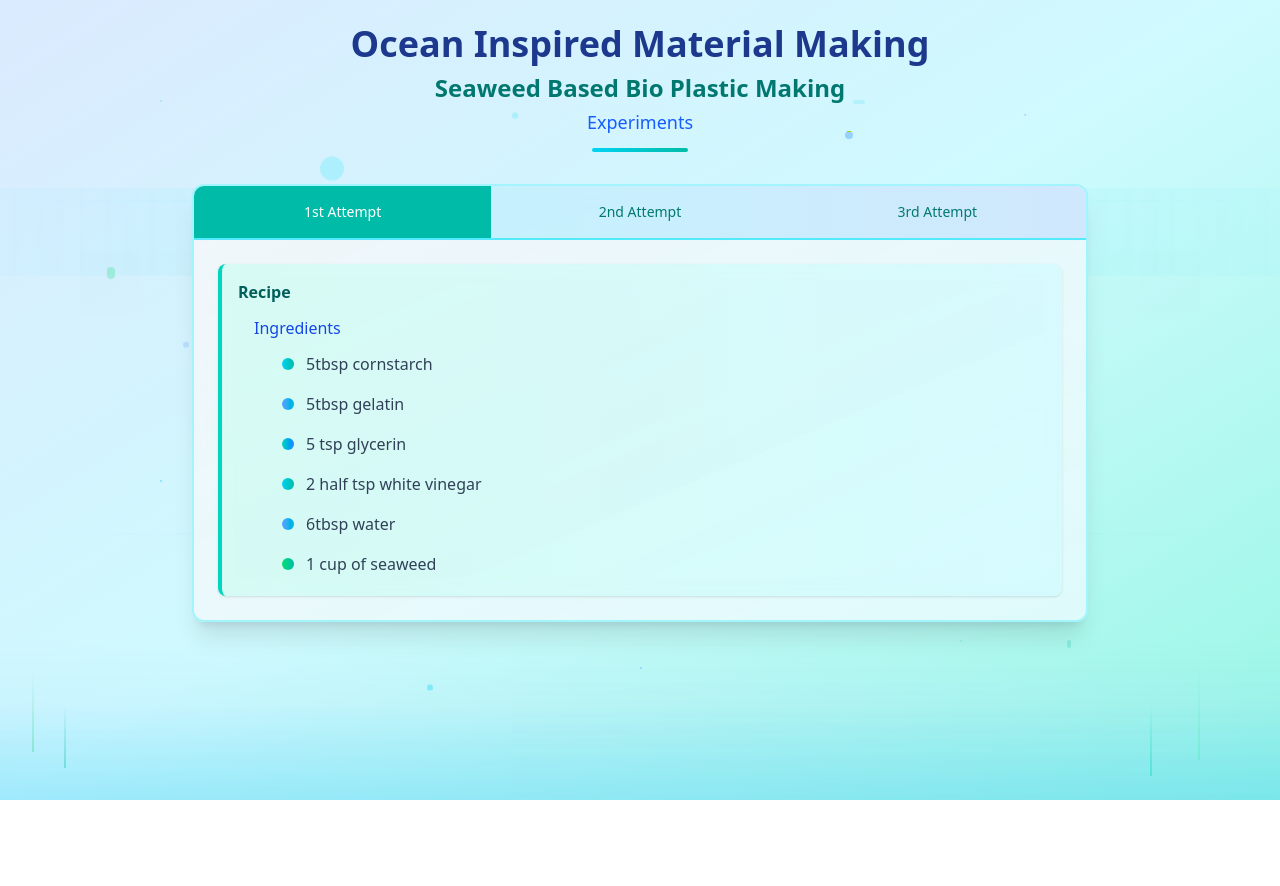
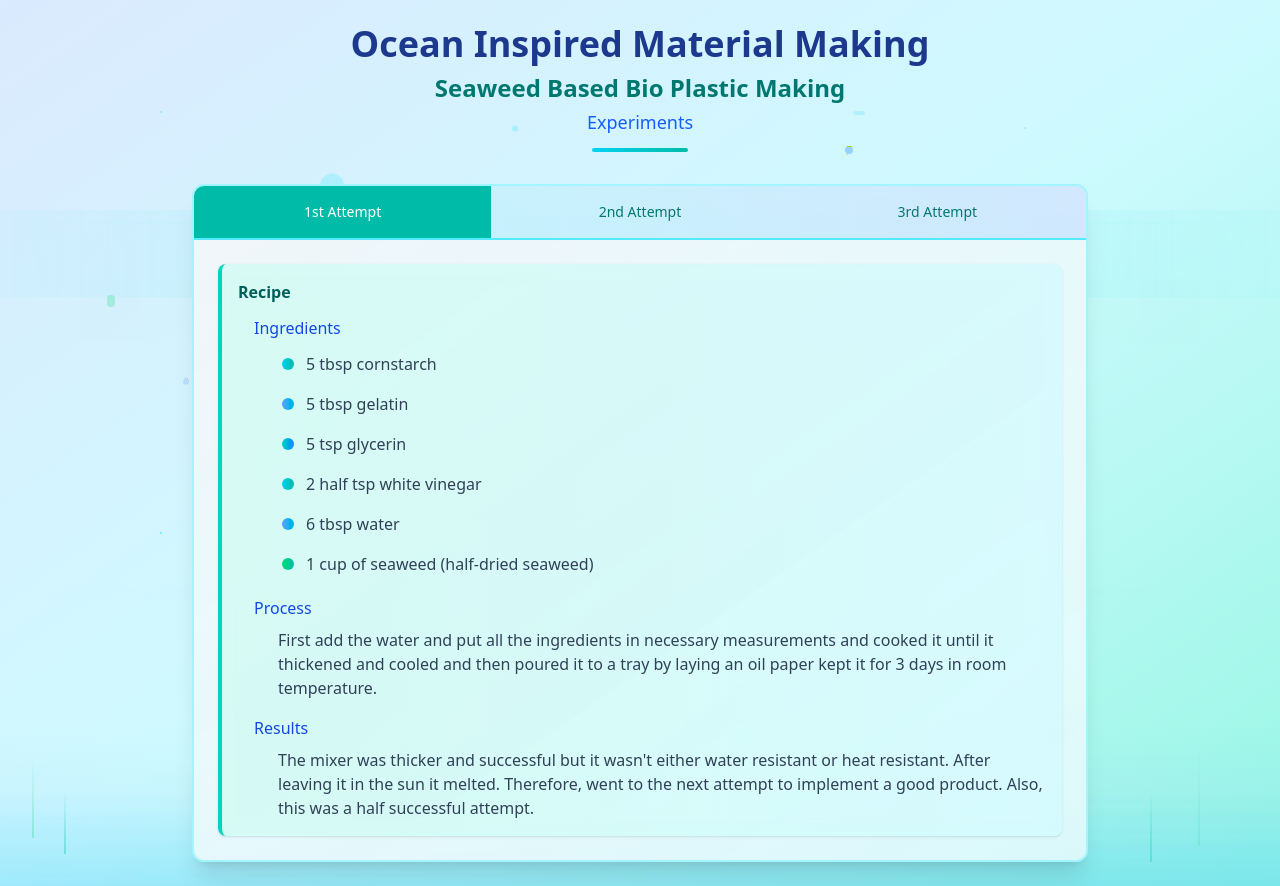
Before and after one commit to SukhithaPr/ocean-inspired-material-making, a React (Vite) app: page / in a window 1280 px wide. Before the commit the page ends 800 px from the top, so only its background shows below. Built offline with nearby package versions, Linux system fonts and the light colour scheme.

Commit message:
refactor: standardize formatting and improve readability in App component

```diff
--- a/src/App.jsx
+++ b/src/App.jsx
@@ -1,12 +1,11 @@
-import React from 'react'
-import './App.css'
+import React from 'react';
+import './App.css';
 
 function App() {
-
   const [activeTab, setActiveTab] = React.useState('1st Attempt');
 
-  const handleTabClick = (cityName) => {
-    setActiveTab(cityName);
+  const handleTabClick = (tabName) => {
+    setActiveTab(tabName);
   };
 
   return (
@@ -15,52 +14,52 @@ function App() {
       <div className="absolute inset-0 overflow-hidden">
         {/* Multi-layered wave animations */}
         <div className="absolute bottom-0 left-0 w-full h-40 bg-gradient-to-t from-blue-300/30 to-transparent animate-pulse"></div>
-        <div className="absolute bottom-0 left-0 w-full h-24 bg-gradient-to-t from-cyan-400/20 to-transparent animate-pulse" style={{animationDuration: '3s'}}></div>
-        <div className="absolute top-1/4 left-0 w-full h-16 bg-gradient-to-r from-transparent via-cyan-300/40 to-transparent opacity-60 animate-ping" style={{animationDuration: '5s'}}></div>
-        <div className="absolute top-1/3 left-0 w-full h-8 bg-gradient-to-r from-transparent via-teal-300/30 to-transparent opacity-80 animate-ping" style={{animationDuration: '6s', animationDelay: '2s'}}></div>
+        <div className="absolute bottom-0 left-0 w-full h-24 bg-gradient-to-t from-cyan-400/20 to-transparent animate-pulse" style={{ animationDuration: '3s' }}></div>
+        <div className="absolute top-1/4 left-0 w-full h-16 bg-gradient-to-r from-transparent via-cyan-300/40 to-transparent opacity-60 animate-ping" style={{ animationDuration: '5s' }}></div>
+        <div className="absolute top-1/3 left-0 w-full h-8 bg-gradient-to-r from-transparent via-teal-300/30 to-transparent opacity-80 animate-ping" style={{ animationDuration: '6s', animationDelay: '2s' }}></div>
 
         {/* Enhanced Ocean particles - small floating elements */}
-        <div className="absolute top-1/6 left-1/5 w-1 h-1 bg-cyan-400/50 rounded-full animate-ping" style={{animationDuration: '2s'}}></div>
-        <div className="absolute top-1/3 left-3/4 w-1 h-1 bg-blue-400/40 rounded-full animate-ping" style={{animationDuration: '3s', animationDelay: '1s'}}></div>
-        <div className="absolute top-2/3 left-1/6 w-1 h-1 bg-teal-400/60 rounded-full animate-ping" style={{animationDuration: '4s', animationDelay: '0.5s'}}></div>
-        <div className="absolute top-1/2 left-4/5 w-1 h-1 bg-cyan-300/50 rounded-full animate-ping" style={{animationDuration: '3.5s', animationDelay: '2s'}}></div>
-        <div className="absolute top-3/4 left-2/3 w-1 h-1 bg-blue-300/40 rounded-full animate-ping" style={{animationDuration: '2.5s', animationDelay: '1.5s'}}></div>
+        <div className="absolute top-1/6 left-1/5 w-1 h-1 bg-cyan-400/50 rounded-full animate-ping" style={{ animationDuration: '2s' }}></div>
+        <div className="absolute top-1/3 left-3/4 w-1 h-1 bg-blue-400/40 rounded-full animate-ping" style={{ animationDuration: '3s', animationDelay: '1s' }}></div>
+        <div className="absolute top-2/3 left-1/6 w-1 h-1 bg-teal-400/60 rounded-full animate-ping" style={{ animationDuration: '4s', animationDelay: '0.5s' }}></div>
+        <div className="absolute top-1/2 left-4/5 w-1 h-1 bg-cyan-300/50 rounded-full animate-ping" style={{ animationDuration: '3.5s', animationDelay: '2s' }}></div>
+        <div className="absolute top-3/4 left-2/3 w-1 h-1 bg-blue-300/40 rounded-full animate-ping" style={{ animationDuration: '2.5s', animationDelay: '1.5s' }}></div>
 
         {/* Additional micro particles */}
-        <div className="absolute top-1/8 left-1/8 w-0.5 h-0.5 bg-cyan-500/40 rounded-full animate-pulse" style={{animationDuration: '1.5s'}}></div>
-        <div className="absolute top-5/6 left-1/2 w-0.5 h-0.5 bg-blue-500/35 rounded-full animate-pulse" style={{animationDuration: '2.2s', animationDelay: '0.8s'}}></div>
-        <div className="absolute top-1/4 left-3/5 w-0.5 h-0.5 bg-teal-500/45 rounded-full animate-pulse" style={{animationDuration: '1.8s', animationDelay: '1.2s'}}></div>
-        <div className="absolute top-3/5 left-1/8 w-0.5 h-0.5 bg-cyan-400/50 rounded-full animate-pulse" style={{animationDuration: '2.8s', animationDelay: '0.3s'}}></div>
-        <div className="absolute top-1/7 left-4/5 w-0.5 h-0.5 bg-blue-400/35 rounded-full animate-pulse" style={{animationDuration: '2.1s', animationDelay: '1.8s'}}></div>
-        <div className="absolute top-4/5 left-3/4 w-0.5 h-0.5 bg-teal-400/40 rounded-full animate-pulse" style={{animationDuration: '1.9s', animationDelay: '0.6s'}}></div>
+        <div className="absolute top-1/8 left-1/8 w-0.5 h-0.5 bg-cyan-500/40 rounded-full animate-pulse" style={{ animationDuration: '1.5s' }}></div>
+        <div className="absolute top-5/6 left-1/2 w-0.5 h-0.5 bg-blue-500/35 rounded-full animate-pulse" style={{ animationDuration: '2.2s', animationDelay: '0.8s' }}></div>
+        <div className="absolute top-1/4 left-3/5 w-0.5 h-0.5 bg-teal-500/45 rounded-full animate-pulse" style={{ animationDuration: '1.8s', animationDelay: '1.2s' }}></div>
+        <div className="absolute top-3/5 left-1/8 w-0.5 h-0.5 bg-cyan-400/50 rounded-full animate-pulse" style={{ animationDuration: '2.8s', animationDelay: '0.3s' }}></div>
+        <div className="absolute top-1/7 left-4/5 w-0.5 h-0.5 bg-blue-400/35 rounded-full animate-pulse" style={{ animationDuration: '2.1s', animationDelay: '1.8s' }}></div>
+        <div className="absolute top-4/5 left-3/4 w-0.5 h-0.5 bg-teal-400/40 rounded-full animate-pulse" style={{ animationDuration: '1.9s', animationDelay: '0.6s' }}></div>
 
         {/* Medium floating particles */}
-        <div className="absolute top-1/7 left-2/5 w-1.5 h-1.5 bg-cyan-300/35 rounded-full animate-bounce" style={{animationDuration: '4.5s', animationDelay: '0.2s'}}></div>
-        <div className="absolute top-3/7 left-1/7 w-1.5 h-1.5 bg-blue-300/40 rounded-full animate-bounce" style={{animationDuration: '5.2s', animationDelay: '1.3s'}}></div>
-        <div className="absolute top-5/7 left-4/6 w-1.5 h-1.5 bg-teal-300/30 rounded-full animate-bounce" style={{animationDuration: '3.8s', animationDelay: '2.1s'}}></div>
-        <div className="absolute top-6/7 left-1/3 w-1.5 h-1.5 bg-cyan-400/35 rounded-full animate-bounce" style={{animationDuration: '4.8s', animationDelay: '0.9s'}}></div>
+        <div className="absolute top-1/7 left-2/5 w-1.5 h-1.5 bg-cyan-300/35 rounded-full animate-bounce" style={{ animationDuration: '4.5s', animationDelay: '0.2s' }}></div>
+        <div className="absolute top-3/7 left-1/7 w-1.5 h-1.5 bg-blue-300/40 rounded-full animate-bounce" style={{ animationDuration: '5.2s', animationDelay: '1.3s' }}></div>
+        <div className="absolute top-5/7 left-4/6 w-1.5 h-1.5 bg-teal-300/30 rounded-full animate-bounce" style={{ animationDuration: '3.8s', animationDelay: '2.1s' }}></div>
+        <div className="absolute top-6/7 left-1/3 w-1.5 h-1.5 bg-cyan-400/35 rounded-full animate-bounce" style={{ animationDuration: '4.8s', animationDelay: '0.9s' }}></div>
 
         {/* Larger floating bubbles with varied sizes */}
-        <div className="absolute top-1/5 left-1/4 w-6 h-6 bg-cyan-300/30 rounded-full animate-bounce" style={{animationDuration: '4s'}}></div>
-        <div className="absolute top-1/2 right-1/5 w-4 h-4 bg-blue-300/35 rounded-full animate-bounce" style={{animationDuration: '5s', animationDelay: '1s'}}></div>
-        <div className="absolute bottom-1/4 left-1/3 w-3 h-3 bg-teal-300/40 rounded-full animate-bounce" style={{animationDuration: '6s', animationDelay: '2s'}}></div>
-        <div className="absolute top-2/3 right-1/4 w-8 h-8 bg-cyan-200/25 rounded-full animate-bounce" style={{animationDuration: '7s', animationDelay: '0.5s'}}></div>
-        <div className="absolute top-1/6 right-1/3 w-2 h-2 bg-blue-400/45 rounded-full animate-bounce" style={{animationDuration: '3.5s', animationDelay: '1.5s'}}></div>
+        <div className="absolute top-1/5 left-1/4 w-6 h-6 bg-cyan-300/30 rounded-full animate-bounce" style={{ animationDuration: '4s' }}></div>
+        <div className="absolute top-1/2 right-1/5 w-4 h-4 bg-blue-300/35 rounded-full animate-bounce" style={{ animationDuration: '5s', animationDelay: '1s' }}></div>
+        <div className="absolute bottom-1/4 left-1/3 w-3 h-3 bg-teal-300/40 rounded-full animate-bounce" style={{ animationDuration: '6s', animationDelay: '2s' }}></div>
+        <div className="absolute top-2/3 right-1/4 w-8 h-8 bg-cyan-200/25 rounded-full animate-bounce" style={{ animationDuration: '7s', animationDelay: '0.5s' }}></div>
+        <div className="absolute top-1/6 right-1/3 w-2 h-2 bg-blue-400/45 rounded-full animate-bounce" style={{ animationDuration: '3.5s', animationDelay: '1.5s' }}></div>
 
         {/* Floating organic shapes */}
-        <div className="absolute top-1/3 left-1/12 w-2 h-3 bg-green-400/25 rounded-full animate-pulse" style={{animationDuration: '5s', animationDelay: '1s'}}></div>
-        <div className="absolute top-4/5 left-5/6 w-1 h-2 bg-teal-500/30 rounded-full animate-pulse" style={{animationDuration: '4.2s', animationDelay: '2.5s'}}></div>
-        <div className="absolute top-1/8 left-2/3 w-3 h-1 bg-cyan-400/20 rounded-full animate-pulse" style={{animationDuration: '6.5s', animationDelay: '0.7s'}}></div>
+        <div className="absolute top-1/3 left-1/12 w-2 h-3 bg-green-400/25 rounded-full animate-pulse" style={{ animationDuration: '5s', animationDelay: '1s' }}></div>
+        <div className="absolute top-4/5 left-5/6 w-1 h-2 bg-teal-500/30 rounded-full animate-pulse" style={{ animationDuration: '4.2s', animationDelay: '2.5s' }}></div>
+        <div className="absolute top-1/8 left-2/3 w-3 h-1 bg-cyan-400/20 rounded-full animate-pulse" style={{ animationDuration: '6.5s', animationDelay: '0.7s' }}></div>
 
         {/* Ocean current lines */}
-        <div className="absolute top-1/4 left-0 w-full h-0.5 bg-gradient-to-r from-transparent via-cyan-300/20 to-transparent animate-pulse" style={{animationDuration: '8s'}}></div>
-        <div className="absolute top-2/3 left-0 w-full h-0.5 bg-gradient-to-r from-transparent via-blue-300/15 to-transparent animate-pulse" style={{animationDuration: '10s', animationDelay: '3s'}}></div>
+        <div className="absolute top-1/4 left-0 w-full h-0.5 bg-gradient-to-r from-transparent via-cyan-300/20 to-transparent animate-pulse" style={{ animationDuration: '8s' }}></div>
+        <div className="absolute top-2/3 left-0 w-full h-0.5 bg-gradient-to-r from-transparent via-blue-300/15 to-transparent animate-pulse" style={{ animationDuration: '10s', animationDelay: '3s' }}></div>
 
         {/* Enhanced seaweed-like floating elements */}
-        <div className="absolute bottom-12 left-8 w-0.5 h-20 bg-gradient-to-t from-green-500/40 to-transparent animate-pulse" style={{animationDuration: '4s'}}></div>
-        <div className="absolute bottom-8 left-16 w-0.5 h-16 bg-gradient-to-t from-teal-500/35 to-transparent animate-pulse" style={{animationDuration: '5s', animationDelay: '1s'}}></div>
-        <div className="absolute bottom-10 right-20 w-0.5 h-24 bg-gradient-to-t from-green-400/30 to-transparent animate-pulse" style={{animationDuration: '6s', animationDelay: '2s'}}></div>
-        <div className="absolute bottom-6 right-32 w-0.5 h-18 bg-gradient-to-t from-teal-400/40 to-transparent animate-pulse" style={{animationDuration: '4.5s', animationDelay: '0.5s'}}></div>
+        <div className="absolute bottom-12 left-8 w-0.5 h-20 bg-gradient-to-t from-green-500/40 to-transparent animate-pulse" style={{ animationDuration: '4s' }}></div>
+        <div className="absolute bottom-8 left-16 w-0.5 h-16 bg-gradient-to-t from-teal-500/35 to-transparent animate-pulse" style={{ animationDuration: '5s', animationDelay: '1s' }}></div>
+        <div className="absolute bottom-10 right-20 w-0.5 h-24 bg-gradient-to-t from-green-400/30 to-transparent animate-pulse" style={{ animationDuration: '6s', animationDelay: '2s' }}></div>
+        <div className="absolute bottom-6 right-32 w-0.5 h-18 bg-gradient-to-t from-teal-400/40 to-transparent animate-pulse" style={{ animationDuration: '4.5s', animationDelay: '0.5s' }}></div>
 
         {/* Distant ocean depth gradients */}
         <div className="absolute top-0 left-0 w-full h-full bg-gradient-radial from-transparent via-blue-200/10 to-cyan-300/20 opacity-30"></div>
@@ -87,9 +86,7 @@ function App() {
           <div className="flex border-b-2 border-cyan-300 bg-gradient-to-r from-cyan-200/60 to-blue-200/60">
             <button
               className={`flex-1 py-4 px-6 text-sm font-medium transition-all duration-200 ${
-                activeTab === '1st Attempt'
-                  ? 'bg-teal-500 text-white'
-                  : 'text-teal-700 hover:text-teal-900 hover:bg-teal-100'
+                activeTab === '1st Attempt' ? 'bg-teal-500 text-white' : 'text-teal-700 hover:text-teal-900 hover:bg-teal-100'
               }`}
               onClick={() => handleTabClick('1st Attempt')}
             >
@@ -97,9 +94,7 @@ function App() {
             </button>
             <button
               className={`flex-1 py-4 px-6 text-sm font-medium transition-all duration-200 ${
-                activeTab === '2nd Attempt'
-                  ? 'bg-teal-500 text-white'
-                  : 'text-teal-700 hover:text-teal-900 hover:bg-teal-100'
+                activeTab === '2nd Attempt' ? 'bg-teal-500 text-white' : 'text-teal-700 hover:text-teal-900 hover:bg-teal-100'
               }`}
               onClick={() => handleTabClick('2nd Attempt')}
             >
@@ -107,9 +102,7 @@ function App() {
             </button>
             <button
               className={`flex-1 py-4 px-6 text-sm font-medium transition-all duration-200 ${
-                activeTab === '3rd Attempt'
-                  ? 'bg-teal-500 text-white'
-                  : 'text-teal-700 hover:text-teal-900 hover:bg-teal-100'
+                activeTab === '3rd Attempt' ? 'bg-teal-500 text-white' : 'text-teal-700 hover:text-teal-900 hover:bg-teal-100'
               }`}
               onClick={() => handleTabClick('3rd Attempt')}
             >
@@ -118,24 +111,19 @@ function App() {
           </div>
 
           <div className="p-6 bg-gradient-to-br from-slate-100/60 to-cyan-100/40">
-            <div
-              id="1st Attempt"
-              className={`${activeTab === '1st Attempt' ? 'block' : 'hidden'}`}
-            >
+            <div id="1st Attempt" className={`${activeTab === '1st Attempt' ? 'block' : 'hidden'}`}>
               <div className="bg-gradient-to-r from-teal-100/70 to-cyan-100/70 rounded-lg p-4 border-l-4 border-teal-400 shadow-sm backdrop-blur-sm">
-                <h4 className="font-semibold text-teal-800 mb-3 flex items-center">
-                  Recipe
-                </h4>
+                <h4 className="font-semibold text-teal-800 mb-3 flex items-center">Recipe</h4>
                 <div className="ml-4">
                   <h5 className="font-medium text-blue-700 mb-2">Ingredients</h5>
                   <ul className="ml-6 space-y-2 text-slate-700">
                     <li className="flex items-center hover:bg-white/30 p-1 rounded">
                       <span className="w-3 h-3 bg-gradient-to-r from-cyan-400 to-teal-500 rounded-full mr-3"></span>
-                      5tbsp cornstarch
+                      5 tbsp cornstarch
                     </li>
                     <li className="flex items-center hover:bg-white/30 p-1 rounded">
                       <span className="w-3 h-3 bg-gradient-to-r from-blue-400 to-cyan-500 rounded-full mr-3"></span>
-                      5tbsp gelatin
+                      5 tbsp gelatin
                     </li>
                     <li className="flex items-center hover:bg-white/30 p-1 rounded">
                       <span className="w-3 h-3 bg-gradient-to-r from-teal-400 to-blue-500 rounded-full mr-3"></span>
@@ -147,60 +135,91 @@ function App() {
                     </li>
                     <li className="flex items-center hover:bg-white/30 p-1 rounded">
                       <span className="w-3 h-3 bg-gradient-to-r from-blue-400 to-cyan-500 rounded-full mr-3"></span>
-                      6tbsp water
+                      6 tbsp water
                     </li>
                     <li className="flex items-center hover:bg-white/30 p-1 rounded">
                       <span className="w-3 h-3 bg-gradient-to-r from-green-400 to-teal-500 rounded-full mr-3"></span>
-                      1 cup of seaweed
+                      1 cup of seaweed (half-dried seaweed)
                     </li>
                   </ul>
+                  <h5 className="font-medium text-blue-700 mt-4 mb-2">Process</h5>
+                  <p className="ml-6 text-slate-700">First add the water and put all the ingredients in necessary measurements and cooked it until it thickened and cooled and then poured it to a tray by laying an oil paper kept it for 3 days in room temperature.</p>
+                  <h5 className="font-medium text-blue-700 mt-4 mb-2">Results</h5>
+                  <p className="ml-6 text-slate-700">The mixer was thicker and successful but it wasn't either water resistant or heat resistant. After leaving it in the sun it melted. Therefore, went to the next attempt to implement a good product. Also, this was a half successful attempt.</p>
                 </div>
               </div>
             </div>
 
-            <div
-              id="2nd Attempt"
-              className={`${activeTab === '2nd Attempt' ? 'block' : 'hidden'}`}
-            >
+            <div id="2nd Attempt" className={`${activeTab === '2nd Attempt' ? 'block' : 'hidden'}`}>
               <div className="bg-gradient-to-r from-blue-100/70 to-teal-100/70 rounded-lg p-4 border-l-4 border-cyan-400 shadow-sm backdrop-blur-sm">
-                <h4 className="font-semibold text-cyan-800 mb-3 flex items-center">
-                  Recipe
-                </h4>
+                <h4 className="font-semibold text-cyan-800 mb-3 flex items-center">Recipe</h4>
                 <div className="ml-4">
                   <h5 className="font-medium text-blue-700 mb-2">Ingredients</h5>
                   <ul className="ml-6 space-y-2 text-slate-700">
                     <li className="flex items-center hover:bg-white/30 p-1 rounded">
                       <span className="w-3 h-3 bg-gradient-to-r from-cyan-400 to-blue-500 rounded-full mr-3"></span>
-                      100ml water
+                      100 ml water
                     </li>
                     <li className="flex items-center hover:bg-white/30 p-1 rounded">
                       <span className="w-3 h-3 bg-gradient-to-r from-blue-400 to-teal-500 rounded-full mr-3"></span>
-                      6g of gelatin
+                      6 g of gelatin
                     </li>
                     <li className="flex items-center hover:bg-white/30 p-1 rounded">
                       <span className="w-3 h-3 bg-gradient-to-r from-teal-400 to-cyan-500 rounded-full mr-3"></span>
-                      6g of glycerin
+                      6 g of glycerin
+                    </li>
+                    <li className="flex items-center hover:bg-white/30 p-1 rounded">
+                      <span className="w-3 h-3 bg-gradient-to-r from-green-400 to-teal-500 rounded-full mr-3"></span>
+                      6 g of raw seaweed
                     </li>
                   </ul>
+                  <h5 className="font-medium text-blue-700 mt-4 mb-2">Process</h5>
+                  <p className="ml-6 text-slate-700">Firstly take these ingredients accordingly the measurement and when started after pouring the mixture after it started thickened then to children but this mixture was not thickened and was not smooth like texture this ingredients was not started thickened in the room temperature after 2 days in gradients then after kept it for 2 days in room temperature.</p>
+                  <h5 className="font-medium text-blue-700 mt-4 mb-2">Results</h5>
+                  <p className="ml-6 text-slate-700">This 2nd Attempt was a different one from the first attempt this experiments results came out watery and not okay, the texture was watery it didn't thickened in the room temperature therefore was started to smell so badly too. Therefore restarted the next attempt with new changed ingredients and measurements.</p>
                 </div>
               </div>
             </div>
 
-            <div
-              id="3rd Attempt"
-              className={`${activeTab === '3rd Attempt' ? 'block' : 'hidden'}`}
-            >
-              <div className="bg-gradient-to-r from-slate-100/70 to-blue-100/70 rounded-lg p-6 border-l-4 border-blue-400 shadow-sm text-center backdrop-blur-sm">
-                <p className="text-blue-600 font-medium text-lg">Exploring deeper oceanic possibilities...</p>
-                <p className="text-slate-500 italic mt-2">Recipe in development</p>
+            <div id="3rd Attempt" className={`${activeTab === '3rd Attempt' ? 'block' : 'hidden'}`}>
+              <div className="bg-gradient-to-r from-slate-100/70 to-blue-100/70 rounded-lg p-4 border-l-4 border-blue-400 shadow-sm backdrop-blur-sm">
+                <h4 className="font-semibold text-blue-800 mb-3 flex items-center">Recipe</h4>
+                <div className="ml-4">
+                  <h5 className="font-medium text-blue-700 mb-2">Ingredients</h5>
+                  <ul className="ml-6 space-y-2 text-slate-700">
+                    <li className="flex items-center hover:bg-white/30 p-1 rounded">
+                      <span className="w-3 h-3 bg-gradient-to-r from-cyan-400 to-blue-500 rounded-full mr-3"></span>
+                      20 g cornstarch
+                    </li>
+                    <li className="flex items-center hover:bg-white/30 p-1 rounded">
+                      <span className="w-3 h-3 bg-gradient-to-r from-blue-400 to-teal-500 rounded-full mr-3"></span>
+                      40 ml glycerin
+                    </li>
+                    <li className="flex items-center hover:bg-white/30 p-1 rounded">
+                      <span className="w-3 h-3 bg-gradient-to-r from-teal-400 to-cyan-500 rounded-full mr-3"></span>
+                      10 ml water
+                    </li>
+                    <li className="flex items-center hover:bg-white/30 p-1 rounded">
+                      <span className="w-3 h-3 bg-gradient-to-r from-green-400 to-teal-500 rounded-full mr-3"></span>
+                      60 ml natural latex (rubber milk)
+                    </li>
+                    <li className="flex items-center hover:bg-white/30 p-1 rounded">
+                      <span className="w-3 h-3 bg-gradient-to-r from-cyan-400 to-teal-500 rounded-full mr-3"></span>
+                      5 ml vinegar
+                    </li>
+                  </ul>
+                  <h5 className="font-medium text-blue-700 mt-4 mb-2">Process</h5>
+                  <p className="ml-6 text-slate-700">First made the seaweed mixer by mixing 30 g seaweed powder in to the 1 L of water and then let it sit for 15-30 minutes. After heating it gently and stirring until dissolve. Then adding cornstarch and glycerin to the mixer. Then mixing cornstarch with half bit of water to make the mixer slurry. Then stir in 40 ml glycerin and simmering for about 15 minutes while stirring it constantly. Then incorporating latex removing it from the direct heat and let it cool slightly and slowly stirring in 60ml of liquid latex. Mixing it thoroughly until smooth. Then pouring it into the tray and keeping it in room temperature.</p>
+                  <h5 className="font-medium text-blue-700 mt-4 mb-2">Results</h5>
+                  <p className="ml-6 text-slate-700">This 3rd attempt was successful only the rubber part felt properly but it didn't set perfectly. Almost and the edges were new texture it was set perfectly.</p>
+                </div>
               </div>
             </div>
           </div>
         </div>
       </div>
-
     </div>
   );
 }
 
-export default App
+export default App;
```
